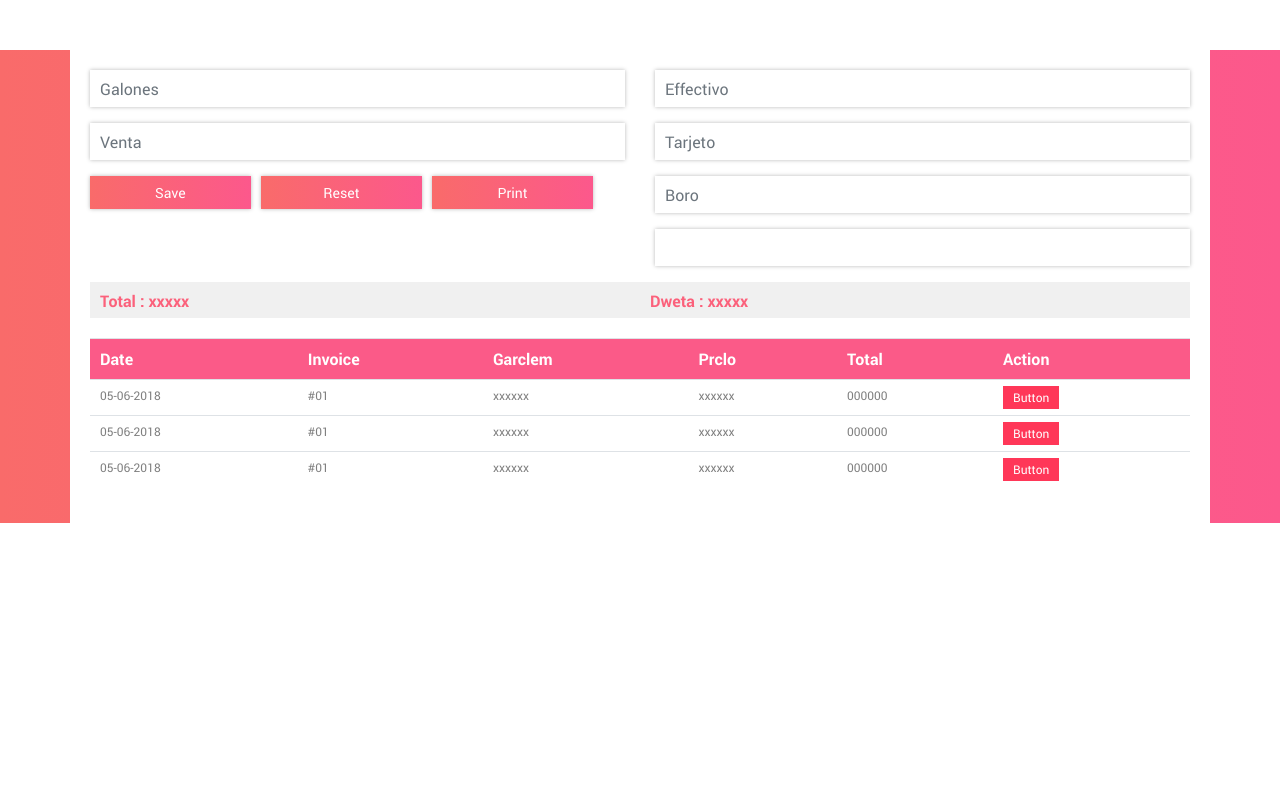
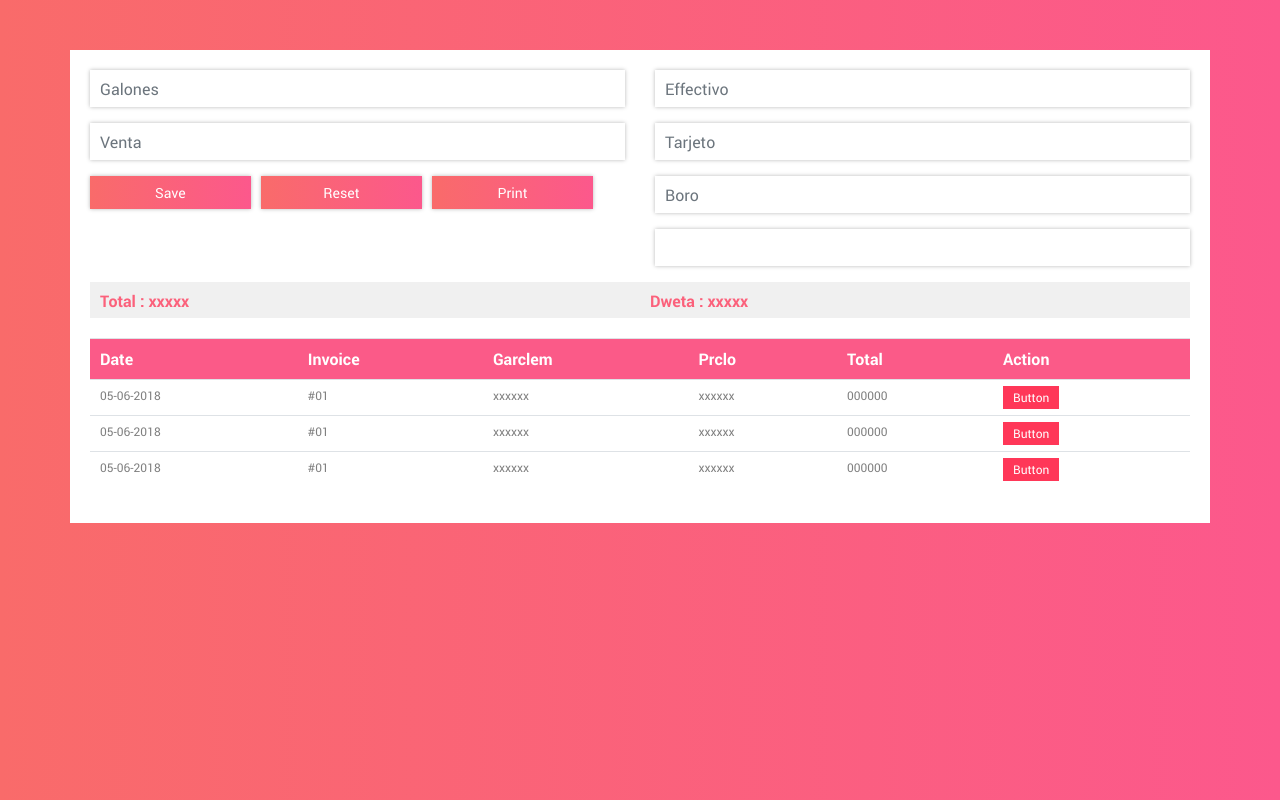
Before and after one commit to biswa4u85/gasStation-ReactApp, a React (Create React App) app: page /app2 in a window 1280 px wide. Built offline with nearby package versions, Linux system fonts and the light colour scheme.

Commit message:
Design changes

```diff
--- a/src/styles/main.scss
+++ b/src/styles/main.scss
@@ -45,8 +45,9 @@ img{
 }
 .contentCotainer{
     background: linear-gradient(to right, #f96b6a , #fc588c);
-    margin-top:50px;
-    margin-bottom: 50px;
+    padding-top:50px;
+    padding-bottom: 50px;
+    height: 100vh;
 }
 
     .loginBg{
```
Also changed, not shown: src/styles/main.css.
